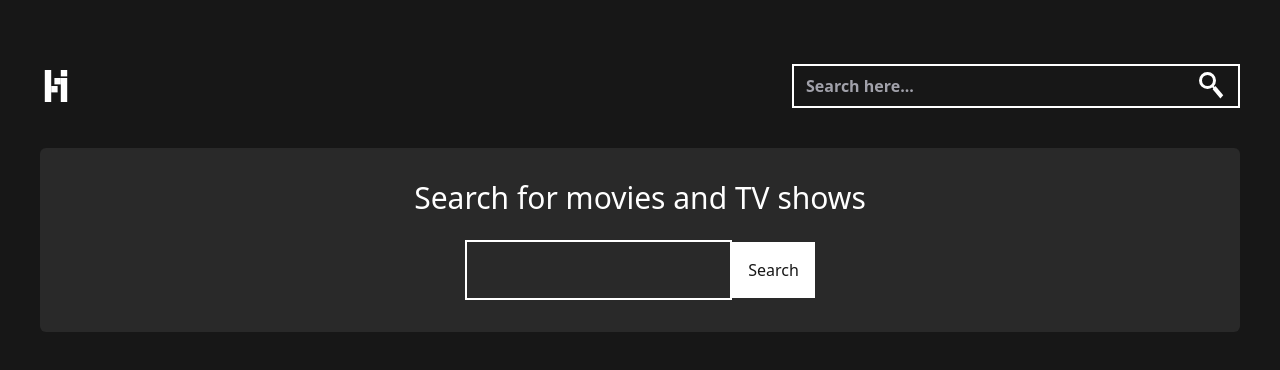
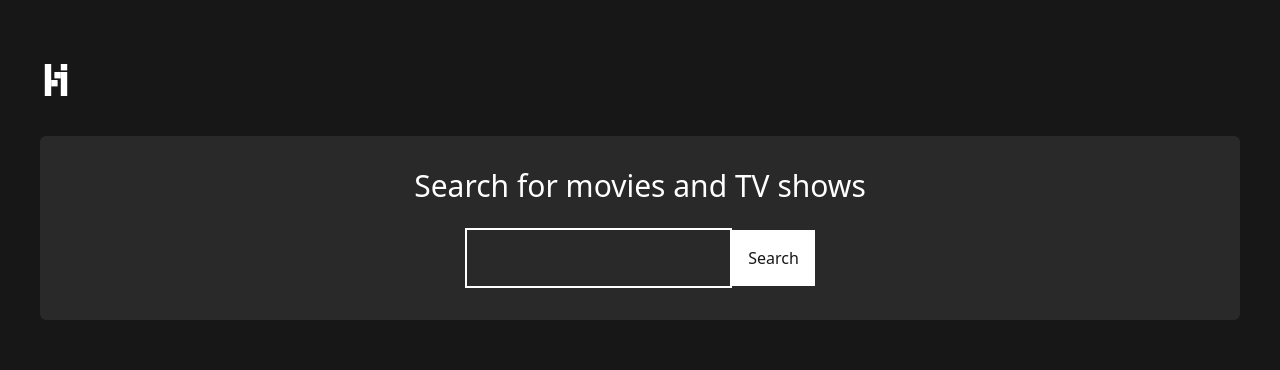
Before and after one commit to haider-ismail/react-playground-project, a React (Create React App) app: page / in a window 1280 px wide. Shown: the top 370 px of the page. Built offline with nearby package versions, Linux system fonts and the light colour scheme.

Commit message:
changed header into a FC

```diff
--- a/src/components/Header/Header.tsx
+++ b/src/components/Header/Header.tsx
@@ -1,33 +1,24 @@
-import React, { Component } from 'react';
+import React, { useState } from 'react';
 import { Link } from "react-router-dom";
 import { inject, observer } from 'mobx-react';
 import ResultsStore from '../../stores/resultsStore';
+import history from '../../history';
+
+// hooks
+import useGetCurrentPath from '../../hooks/getCurrentPath'
 
 import './Header.scss';
 interface IProps {
   resultsStore?: ResultsStore;
 }
-  interface IState {
-    keyword: string;
-    typingTimeoutId: any;
-  }
 
-@inject('resultsStore')
-@observer
-class Header extends Component<IProps, IState> {
+const Header: React.FC<IProps> = ({ resultsStore }) => {
 
-  constructor(props: IProps) {
-    super(props);
+  const [typingTimeoutId, setTypingTimeoutId] = useState<any>('');
+  const [keyword, setKeyword] = useState<string>('');
 
+  console.log('useGetCurrentPath', useGetCurrentPath());
 
-    this.state = {
-      keyword: '',
-      typingTimeoutId: undefined
-    };
-  }
-
-  render() {
-    const { resultsStore } = this.props;
   return (
     <header className="py-8 md:pt-16 md:pb-10">
       <div className="container mx-auto">
@@ -36,36 +27,44 @@ class Header extends Component<IProps, IState> {
                 <svg fill="currentColor" className="w-8 h-8" aria-hidden="true" xmlns="http://www.w3.org/2000/svg" width="504" height="720" viewBox="0 0 504 720"><title>Asset 1</title><rect width="144" height="720"/><rect x="144" y="360" width="144" height="144"/><rect x="360" y="180" width="144" height="540"/><rect x="216" y="180" width="144" height="144"/><rect x="360" width="144" height="144"/></svg>
               </Link>
 
-                <form className="w-full md:max-w-md relative mt-4 sm:mt-0" onSubmit={e => {
-                    e.preventDefault();
-                  }}>
+              { useGetCurrentPath() === '/results' &&
+                <form className="w-full md:max-w-md relative mt-4 sm:mt-0" onSubmit={e => { e.preventDefault() }}>
                   <input type="search"
                     className="border-2 px-3 py-2 w-full  border-white text-white font-bold pr-"
                     onChange={(e: React.ChangeEvent<HTMLInputElement>) => {
                       const target = e.target || null
-                      this.setState({ keyword: target.value })
+                      // this.setState({ keyword: target.value })
+                      setKeyword(target.value)
 
-                      if(this.state.typingTimeoutId) clearTimeout(this.state.typingTimeoutId)
+                      if(typingTimeoutId) clearTimeout(typingTimeoutId)
 
-                      this.setState({
-                        typingTimeoutId: setTimeout(() => {
-                          if (resultsStore) resultsStore.setKeyword(this.state.keyword)
+                      setTypingTimeoutId(
+                        setTimeout(() => {
+                          if (resultsStore) {
+                            resultsStore.setKeyword(target.value)
+
+                            history.push({
+                              pathname: '/results',
+                              search: resultsStore.getQueryParamsString()
+                            })
+                          }
                         }, 500)
-                      })
+                      )
                     }}
                     id="keyword"
-                    value={this.state.keyword}
-                    placeholder="Search here..." />
+                    value={keyword}
+                    placeholder="Search here..."
+                  />
 
-                    <button className="absolute right-0 top-0 p-2 mr-2" arial-label="Search" onClick={(e: React.MouseEvent<HTMLButtonElement>) => { if (resultsStore) resultsStore.setKeyword(this.state.keyword) }}>
+                  <button className="absolute right-0 top-0 p-2 mr-2" arial-label="Search" onClick={(e: React.MouseEvent<HTMLButtonElement>) => { if (resultsStore) resultsStore.setKeyword(keyword) }}>
                     <svg arial-hidden="true" width="25" height="27" viewBox="0 0 25 27" fill="none" xmlns="http://www.w3.org/2000/svg"> <rect width="4.32532" height="11.9069" transform="matrix(0.656241 -0.754551 0.650927 0.75914 13.6467 17.3515)" fill="#fff"/> <rect width="2.16265" height="6.49465" transform="matrix(0.656237 -0.754555 0.650923 0.759144 13 15.0356)" fill="#fff"/> <circle cx="8.5" cy="8.5" r="7" stroke="#fff" strokeWidth="3"/> </svg>
                   </button>
                 </form>
+              }
           </div>
       </div>
     </header>
   );
 }
-}
 
-export default Header;
+export default inject('resultsStore')(observer(Header));
--- /dev/null
+++ b/src/history.js
@@ -0,0 +1,3 @@
+import { createBrowserHistory } from 'history';
+
+export default createBrowserHistory();
--- /dev/null
+++ b/src/hooks/getCurrentPath.js
@@ -0,0 +1,9 @@
+import { useLocation } from 'react-router-dom'
+
+const useGetCurrentPath = () => {
+  const location = useLocation()
+
+  return location.pathname
+}
+
+export default useGetCurrentPath;
--- a/src/stores/resultsStore.ts
+++ b/src/stores/resultsStore.ts
@@ -4,8 +4,10 @@ import get from 'lodash/get';
 import axios from 'axios';
 import queryString from 'query-string';
 
+// types
 import {
-  IMovie
+  IMovie,
+  IQueryParams
 } from '../types/types';
 
 export default class ResultsStore {
@@ -18,6 +20,7 @@ export default class ResultsStore {
   @observable perPage: Number = 9;
   @observable currentPageIndex: Number = 0;
   @observable totalPages: Number = 0;
+  @observable queryParams: IQueryParams = {}
 
   @computed
   get getCurrentPage() {
@@ -42,11 +45,32 @@ export default class ResultsStore {
 
   @action
   setParams = async (search: boolean = false) => {
+    let params: any = {}
+
+    if (this.keyword) {
+      params.keyword = this.keyword
+    }
+
+    this.queryParams = params
 
     this.resetResults()
 
-    if(search) await this.fetchResults();
+    if(search) await this.fetchResults()
   };
+
+  @action
+  getQueryParamsString = () => {
+    let params: any = this.queryParams
+    let queryString = null
+
+    let queryParams = Object.keys(params)
+    .map((key) => {
+      return (params[key] ? `${key}=${params[key]}` : null )
+    })
+
+    queryString = `${queryParams.filter(filter => filter !== null).join('&')}`;
+    return queryString
+  }
 
   @action
   incrementPage = async () => {
--- /dev/null
+++ b/src/types/global.d.ts
@@ -0,0 +1,3 @@
+import { History } from "history";
+
+declare var history: History;
--- a/src/types/types.ts
+++ b/src/types/types.ts
@@ -9,3 +9,7 @@ export interface IMovie {
   Genre: string;
   Plot: string;
 }
+
+export interface IQueryParams {
+  keyword?: string;
+}
--- a/src/views/Home/Home.tsx
+++ b/src/views/Home/Home.tsx
@@ -1,5 +1,5 @@
-import React, { FormEvent, MouseEvent, useState } from 'react';
-import { History, LocationState } from "history";
+import React, { FormEvent, useState } from 'react';
+import { History } from "history";
 
 interface IProps {
   history: History
--- a/tsconfig.json
+++ b/tsconfig.json
@@ -19,7 +19,11 @@
       "noEmit": true,
       "jsx": "react",
       "experimentalDecorators": true,
-      "noFallthroughCasesInSwitch": true
+      "noFallthroughCasesInSwitch": true,
+      "typeRoots": [
+        "./node_modules/@types",
+        "./src/types/global.d.ts"
+      ]
     },
     "include": [
       "src"
```
Also changed, not shown: src/views/Results/Results.tsx (+8 -8 lines), 1 other file (tests, documents, lock files or other folders). Lines whose indentation alone changed are shown as unchanged.
